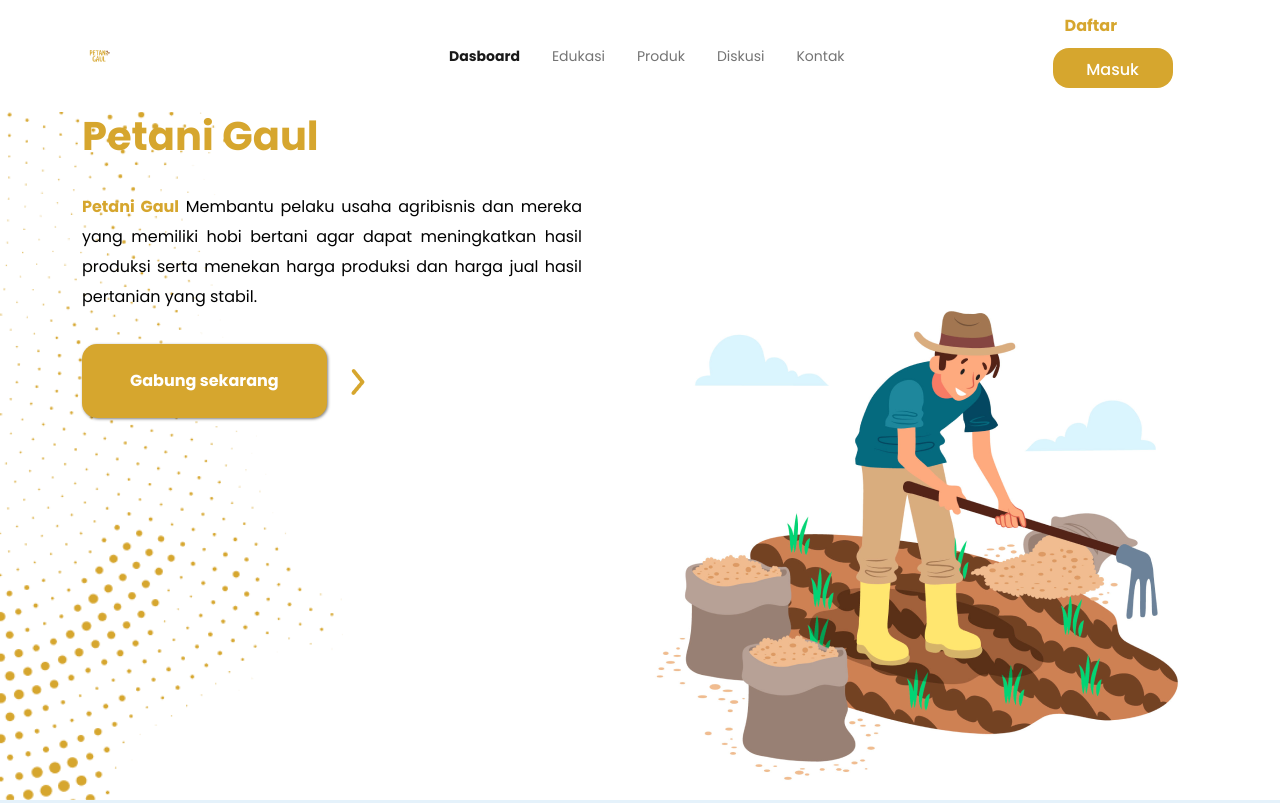
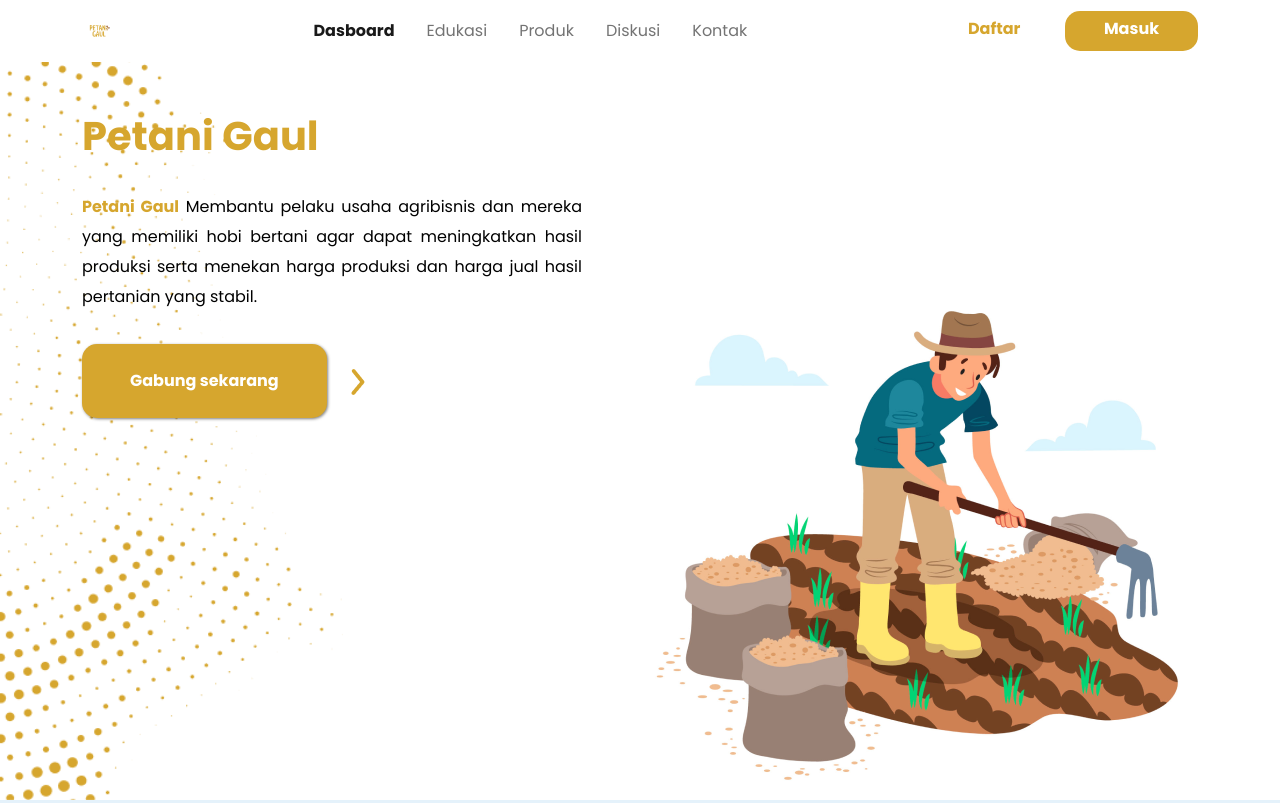
Before and after one commit to yaqinzz/Project-Macro, a plain HTML site: page index.html in a window 1280 px wide. Shown: the top 803 px of the page. Drawn offline with nearby package versions, Linux system fonts and the light colour scheme.

Commit message:
dasboard fix

```diff
--- a/css/style.css
+++ b/css/style.css
@@ -8,11 +8,6 @@ body {
 .navbar {
   background: #ffffff;
   z-index: 3;
-
-}
-.navbar-nav{
-  margin-left: 300px;
-  font-size: 14px;
 }
 * {
   z-index: 2;
@@ -30,19 +25,13 @@ body {
   font-weight: 700;
 }
 
-.btlog{
-  margin-left: 160px;
-
-}
-
 .button-secondary {
   height: 40px;
-  width: 120px;
-  padding-top: 0.6rem;
+  width: 133px;
   background-color: #d6a62e;
-  border-radius: 16px;
+  border-radius: 15px;
   font-size: 16px;
-  font-weight: 500;
+  font-weight: 700;
   border: none;
   color: #ffffff;
   text-decoration: none;
@@ -52,7 +41,7 @@ body {
 }
 .button-primary {
   height: 40px;
-  width: 70px;
+  width: 133px;
   background-color: transparent;
   border-radius: 15px;
   font-size: 16px;
--- a/index.html
+++ b/index.html
@@ -19,7 +19,7 @@
 <link rel="preconnect" href="https://fonts.gstatic.com" crossorigin>
 <link href="https://fonts.googleapis.com/css2?family=Poppins:wght@400;500;700&display=swap" rel="stylesheet">
 
-<link rel="icon" href="../../img/logo petani gaul.png" type="image/x-icon">
+<link rel="icon" href="./img/logo petani gaul.png" type="image/x-icon">
 
     <title>Petani Gaul</title>
   </head>
@@ -35,7 +35,7 @@
             <span class="navbar-toggler-icon"></span>
           </button>
           <div class="collapse navbar-collapse" id="navbarNav">
-            <ul class="navbar-nav d-md-flex">
+            <ul class="navbar-nav mx-auto">
               <li class="nav-item mx-2">
                 <a class="nav-link active" aria-current="page" href="#">Dasboard</a>
               </li>
@@ -53,11 +53,11 @@
               </li>
             </ul>
 
-              <ul class="btlog">
+            <div>
               <a href="#" class="button-primary btn" >Daftar</a>
               <!-- <button class="button-primary">Daftar</button> -->
               <a href="#" class="button-secondary btn" >Masuk</a>
-              </ul>
+            </div>
           </div>
         </div>
       </nav>
```
Also changed, not shown: src/diskusi/dasboard_diskusi.html (+2 -2 lines).
